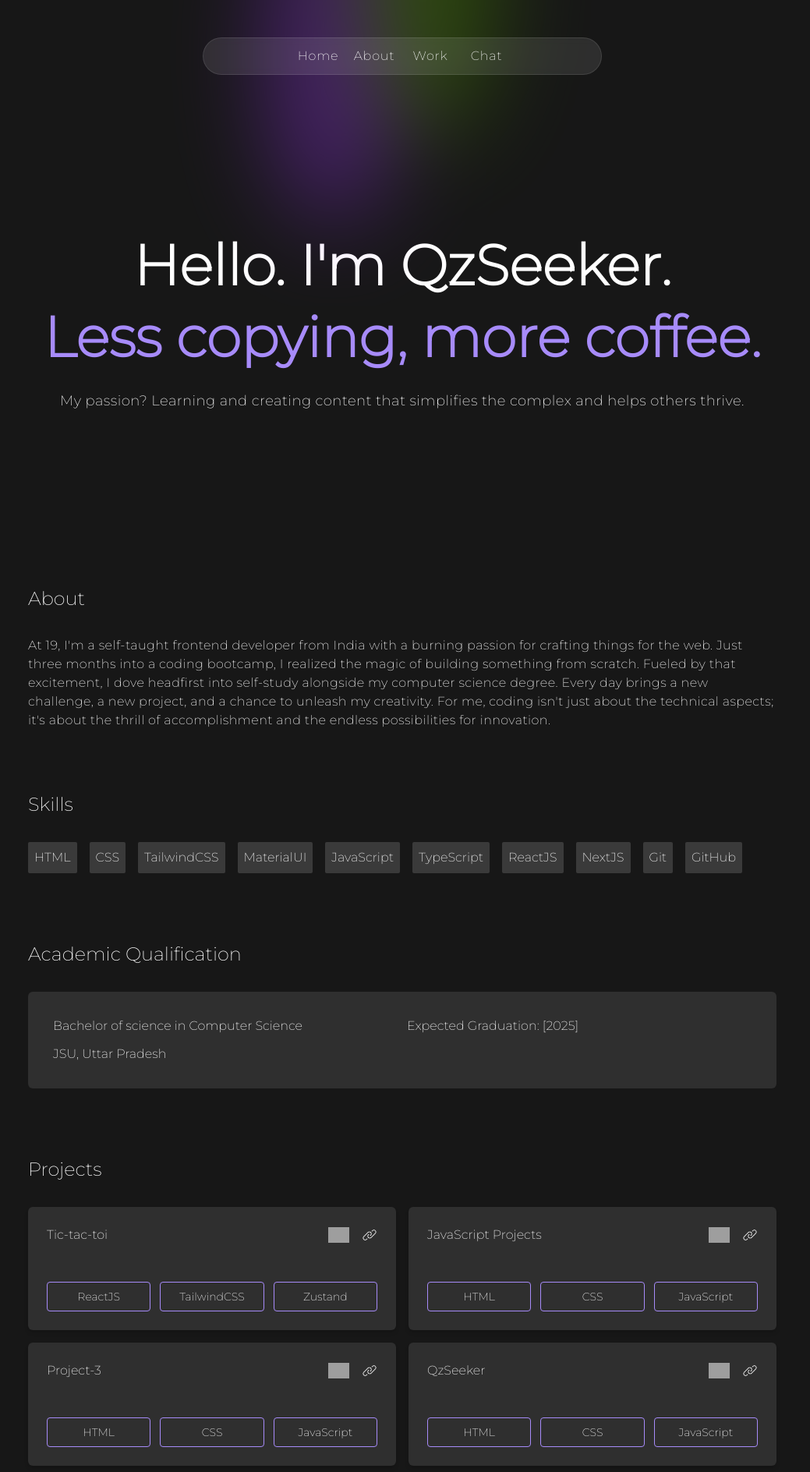
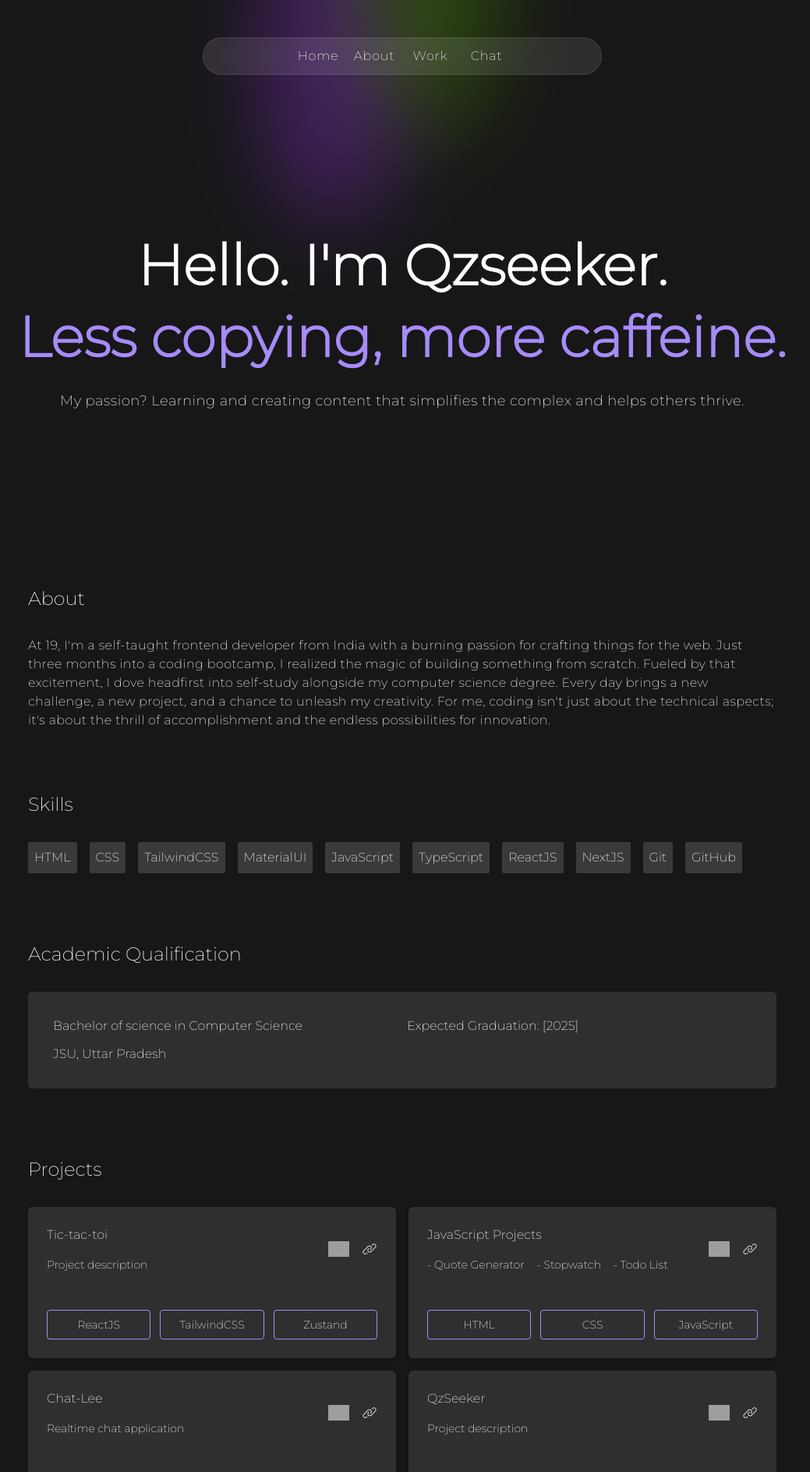
Before and after one commit to qzSeeker/PortfolioQzseeker, a React (Vite) app: page / in a window 1280 px wide. Shown: the top 1888 px of the page at 78% size, without its empty margins (124-1163 px from the left). Built offline with nearby package versions, Linux system fonts and the light colour scheme; grey boxes are pictures that could not be loaded.

Commit message:
add project into project's page

```diff
--- a/src/Components/Hero.jsx
+++ b/src/Components/Hero.jsx
@@ -1,5 +1,5 @@
 'use client'
-import React, { useState } from "react";
+import React, { useEffect, useState } from "react";
 import Chat from "./ChatBot";
 import { Link } from "react-scroll";
 
@@ -10,6 +10,20 @@ function Hero() {
     setIsChatBoxOpen(!isChatBoxOpen);
     console.log("ChatBox is Open");
   }
+
+  const title = ["Qzseeker", "Arpit"];
+  const [currentTitle, setCurrentTitle] = useState(title[0]);
+  const [titleIndex, setTitleIndex] = useState(0);
+
+  useEffect(() => {
+    const interId = setInterval(() => {
+      const newIndex = (titleIndex + 1) % title.length;
+      setCurrentTitle(title[newIndex]);
+      setTitleIndex(newIndex);
+    }, 1400);
+
+    return () => clearInterval(interId);
+  })
 
   return (
     <>
@@ -82,11 +96,11 @@ function Hero() {
           </div>
         </div>
         <div className="md:mt-48 md:mb-56 mt-20 mb-20 flex flex-col mx-1 md:mx-14">
-          <h1 className="xl:text-7xl lg:text-6xl md:text-5xl text-3xl font-extrabold text-center mb-5">
-            Hello. I'm QzSeeker.
+          <h1 className="xl:text-7xl lg:text-6xl md:text-5xl text-3xl font-extrabold text-center mb-5 relative">
+            Hello. I'm <span className="">{currentTitle}.</span>
           </h1>
           <h1 className="xl:text-7xl lg:text-6xl md:text-5xl text-3xl font-extrabold text-violet-400 text-center leading-normal">
-            Less copying, more coffee.
+            Less copying, more caffeine.
           </h1>
           <p className="text-center mt-8 text-lg tracking-wide px-4">
             My passion? Learning and creating content that simplifies the
--- a/src/Components/Projects/Cards.jsx
+++ b/src/Components/Projects/Cards.jsx
@@ -14,7 +14,10 @@ function Cards({
     return (
         <div className="h-max flex flex-col justify-around items-top p-6 w-full rounded-md bg-white/10 ease-in hover:border border-white/15 duration-300 transition shadow-md hover:shadow-violet-400 overflow-hidden">
             <div className="flex justify-between items-center mb-4">
-                <h1 className="">{title}</h1>
+                <div className="flex flex-col gap-4">
+                    <h1 className="">{title}</h1>
+                    <p className="text-sm">{description}</p>
+                </div>
                 <div className="flex gap-4">
                 <Link
                     to={link}
--- a/src/Components/Projects/Projects.jsx
+++ b/src/Components/Projects/Projects.jsx
@@ -20,7 +20,13 @@ function Projects() {
     },
     {
       title: "JavaScript Projects",
-      description: "Project description",
+      description: (
+        <ul className="text-sm gap-4 md:flex">
+          <li>- Quote Generator</li>
+          <li>- Stopwatch</li>
+          <li>- Todo List</li>
+        </ul>
+      ),
       webImg: "link.png",
       webLink: "https://github.com/qzSeeker/JavaScript-Projects",
       img: "github.png",
@@ -34,17 +40,17 @@ function Projects() {
       ),
     },
     {
-      title: "Project-3",
-      description: "Project description",
+      title: "Chat-Lee",
+      description: "Realtime chat application",
       webImg: "link.png",
-      webLink: "#",
+      webLink: "https://github.com/qzSeeker/React-chat-app",
       img:"github.png",
-      link: "https://www.google.com",
+      link: "https://github.com/qzSeeker/React-chat-app",
       tech: (
         <ul className="grid sm:grid-cols-3 grid-cols-2 gap-3 mt-8 text-sm">
-          <li className="border border-violet-400 p-2 rounded">HTML</li>
-          <li className="border border-violet-400 p-2 rounded">CSS</li>
-          <li className="border border-violet-400 p-2 rounded">JavaScript</li>
+          <li className="border border-violet-400 p-2 rounded">React</li>
+          <li className="border border-violet-400 p-2 rounded">TailwindCSS</li>
+          <li className="border border-violet-400 p-2 rounded">Firebase</li>
         </ul>
       ),
     },
--- a/src/Components/Qualifications/Page.jsx
+++ b/src/Components/Qualifications/Page.jsx
@@ -5,7 +5,7 @@ function Page() {
         <div className='w-full'>
             <div className='mt-12 mb-10 mx-8 xl:mx-40'>
                 <h1 className='text-2xl mb-8'>Academic Qualification</h1>
-                <div className='w-full h-max bg-white/10 p-8 rounded-md'>
+                <div className='w-full h-max bg-white/10 p-8 hover:border border-white/15 rounded-md'>
                     <div className='grid md:grid-cols-2 gap-3'>
                         <h1>Bachelor of science in Computer Science</h1>
                         <h1>Expected Graduation: [2025]</h1>
```
